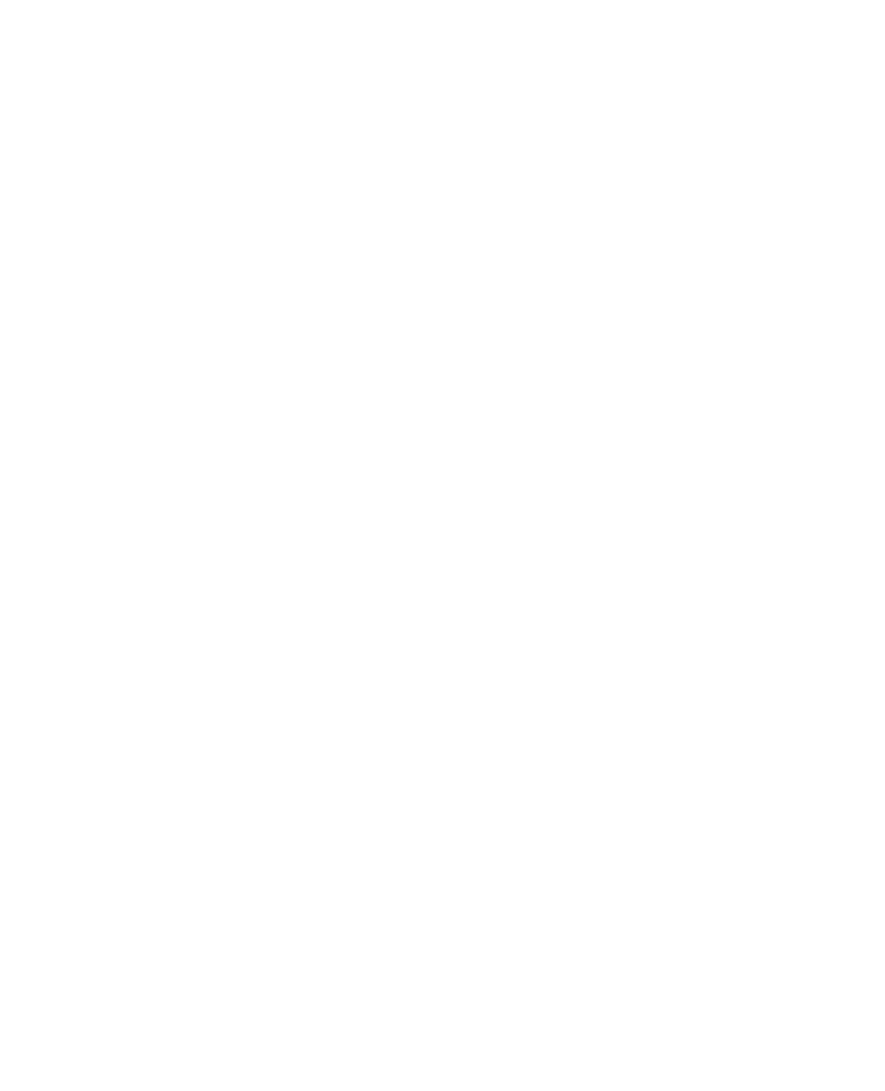
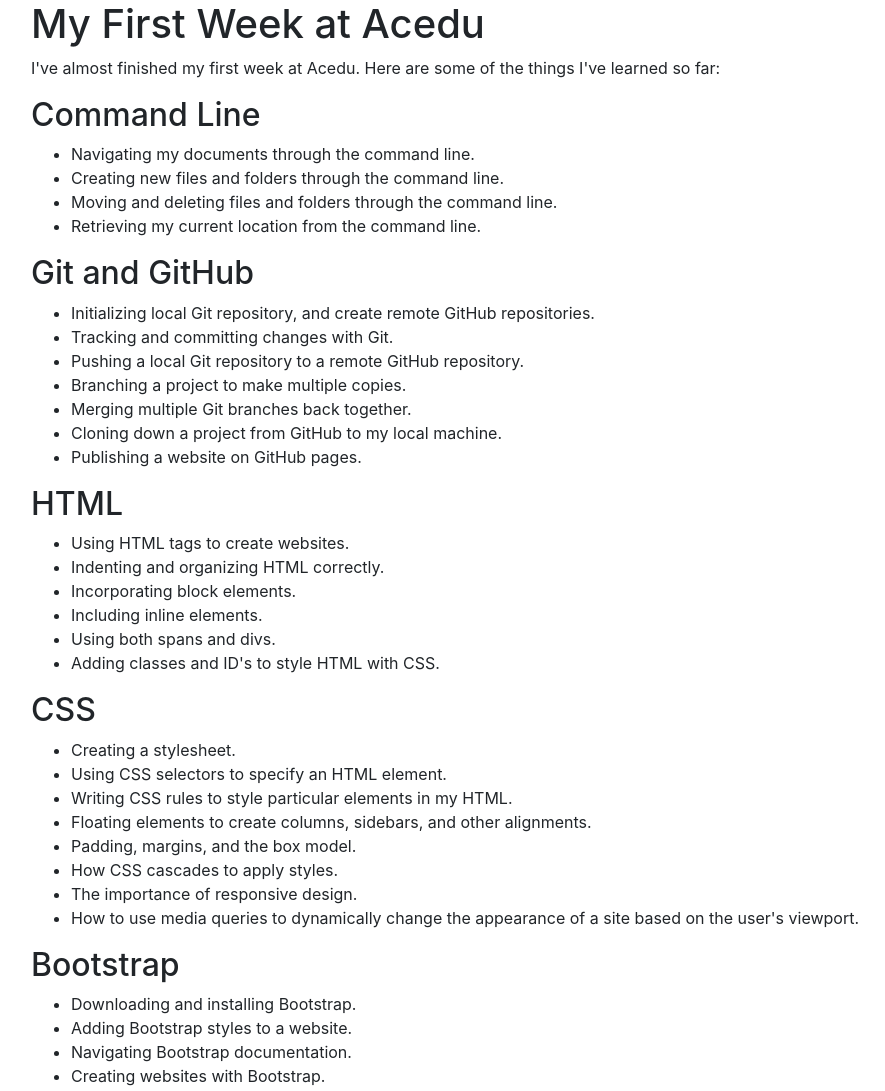
Before and after one commit to IzuagbeSamuel/Learning-Bootstrap, a plain HTML site: page index.html in a window 1280 px wide. Shown: the whole page, without its empty margins (54-939 px from the left). Before the commit the page ends 800 px from the top, so only its background shows below. Drawn offline with Linux system fonts and the light colour scheme.

Commit message:
Add Bootstrap to file

```diff
--- a/index.html
+++ b/index.html
@@ -9,6 +9,58 @@
   <title>Learning bootsrtap</title>
 </head>
 <body>
+  <div class="container">
+  <h1>My First Week at Acedu</h1>
+  <p>
+    I've almost finished my first week at Acedu. Here are some of the things
+    I've learned so far:
+  </p>
+  <h2>Command Line</h2>
+  <ul>
+    <li>Navigating my documents through the command line.</li>
+    <li>Creating new files and folders through the command line.</li>
+    <li>Moving and deleting files and folders through the command line.</li>
+    <li>Retrieving my current location from the command line.</li>
+  </ul>
+  <h2>Git and GitHub</h2>
+  <ul>
+    <li>Initializing local Git repository, and create remote GitHub repositories.</li>
+    <li>Tracking and committing changes with Git.</li>
+    <li>Pushing a local Git repository to a remote GitHub repository.</li>
+    <li>Branching a project to make multiple copies.</li>
+    <li>Merging multiple Git branches back together.</li>
+    <li>Cloning down a project from GitHub to my local machine.</li>
+    <li>Publishing a website on GitHub pages.</li>
+  </ul>
+  <h2>HTML</h2>
+  <ul>
+    <li>Using HTML tags to create websites.</li>
+    <li>Indenting and organizing HTML correctly.</li>
+    <li>Incorporating block elements.</li>
+    <li>Including inline elements.</li>
+    <li>Using both spans and divs.</li>
+    <li>Adding classes and ID's to style HTML with CSS.</li>
+  </ul>
+  <h2>CSS</h2>
+  <ul>
+    <li>Creating a stylesheet.</li>
+    <li>Using CSS selectors to specify an HTML element.</li>
+    <li>Writing CSS rules to style particular elements in my HTML.</li>
+    <li>Floating elements to create columns, sidebars, and other alignments.</li>
+    <li>Padding, margins, and the box model.</li>
+    <li>How CSS cascades to apply styles.</li>
+    <li>The importance of responsive design.</li>
+    <li>How to use media queries to dynamically change the appearance
+        of a site based on the user's viewport.</li>
+  </ul>
+  <h2>Bootstrap</h2>
+  <ul>
+    <li>Downloading and installing Bootstrap.</li>
+    <li>Adding Bootstrap styles to a website.</li>
+    <li>Navigating Bootstrap documentation.</li>
+    <li>Creating websites with Bootstrap.</li>
+  </ul>
+</div>
 
 </body>
 </html>
```
